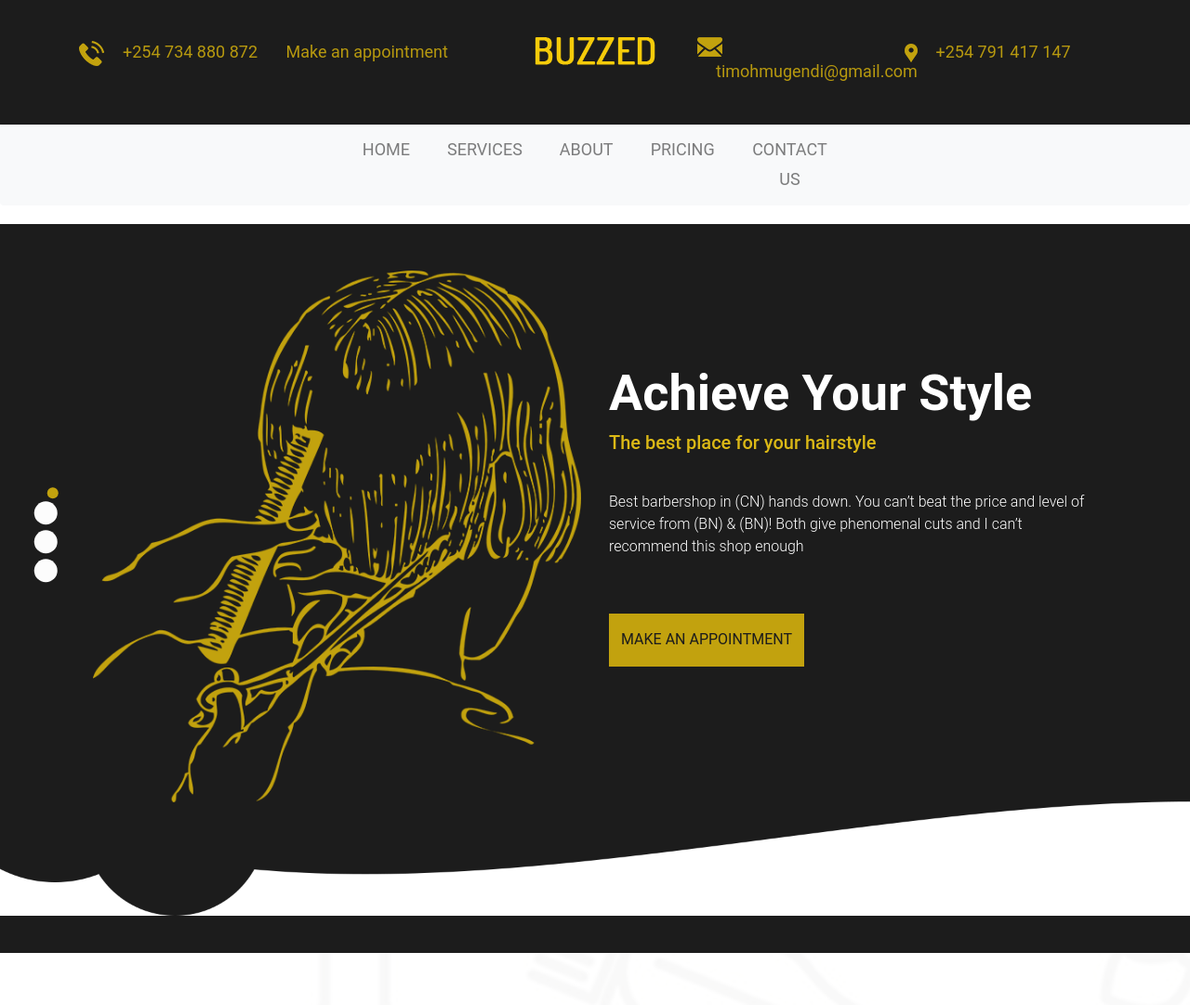
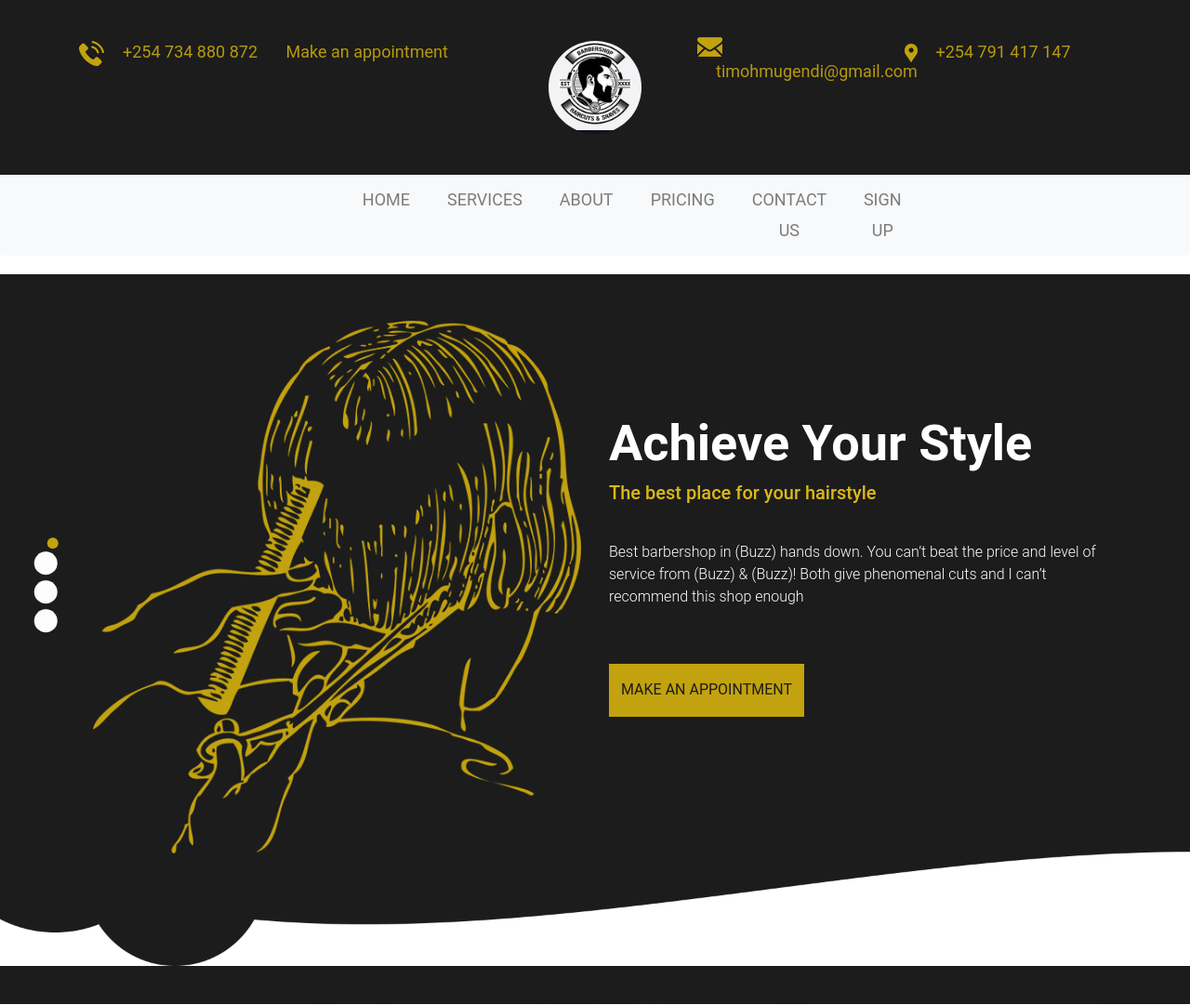
Before and after one commit to Timoh97/Fade-O-Clock-Barber, a Django app: page / in a window 1280 px wide. Shown: the top 1081 px of the page at 93% size. Run offline with Django 3.2, Linux system fonts and the light colour scheme; some libraries are stand-ins or nearby versions.

Commit message:
add signup button in homepage

```diff
--- a/application/templates/index.html
+++ b/application/templates/index.html
@@ -49,7 +49,7 @@
               </div>
             </div>
             <div class="col-sm-2">
-              <div class="logo"><a href="index.html"><img src="{% static 'images/logo.png' %}"></a></div>
+              <div class="logo"><a href=""><img src="{% static 'images/barber.jpg' %}" width="100px" style="clip-path: circle();"></a></div>
             </div>
             <div class="col-sm-5">
               <div class="contact_main">
@@ -72,11 +72,12 @@
         </button>
         <div class="collapse navbar-collapse" id="navbarNavAltMarkup">
           <div class="navbar-nav">
-            <a class="nav-item nav-link" href="index.html">HOME</a>
-            <a class="nav-item nav-link" href="services.html">SERVICES</a>
-            <a class="nav-item nav-link" href="about.html">ABOUT</a>
-            <a class="nav-item nav-link" href="pricing.html">PRICING</a>
-            <a class="nav-item nav-link" href="contact.html">CONTACT US</a>
+            <a class="nav-item nav-link" href="#">HOME</a>
+            <a class="nav-item nav-link" href="#">SERVICES</a>
+            <a class="nav-item nav-link" href="#">ABOUT</a>
+            <a class="nav-item nav-link" href="#">PRICING</a>
+            <a class="nav-item nav-link" href="#">CONTACT US</a>
+            <a class="nav-item nav-link" href="#">SIGN UP</a>
           </div>
         </div>
       </nav>
@@ -105,7 +106,7 @@
                               <div class="col-md-6">
                                 <h1 class="achive_text">Achieve Your Style</h1>
                                 <p class="best_text">The best place for your hairstyle</p>
-                                <p class="lorem_text">Best barbershop in (CN) hands down. You can’t beat the price and level of service from (BN) & (BN)! Both give phenomenal cuts and I can’t recommend this shop enough</p>
+                                <p class="lorem_text">Best barbershop in (Buzz) hands down. You can’t beat the price and level of service from (Buzz) & (Buzz)! Both give phenomenal cuts and I can’t recommend this shop enough</p>
                                 <div class="appointment_bt"><a href="#">Make an appointment</a></div>
                               </div>
                             </div>
@@ -351,7 +352,7 @@
               <li><a href="#"><img src="{% static 'images/instagram-icon.png' %}"></a></li>
             </ul>
           </div>
-          <p class="lorem_ipsum_text">Lorem ipsum dolor sit amet, consectetur adipiscing elit, sed do eiusmod tempor incididunt ut labore et dolore magna aliqua. Ut enim ad minim veniam, quis nostrud exercitation ullamco laboris nisi ut aliquip ex ea commodo consequat. Duis aute irure dolor in reprehenderit in voluptate</p>
+          <p class="lorem_ipsum_text">The most successful barbers today know how to build barber clientele using social media. Gone are the days where you could hang a striped pole outside your shop and expect people to walk in. Visit our social media sites for more insight.</p>
         </div>
       </div>
       <!-- footer section end -->
```
Also changed, not shown: static/images/barber.jpg (added).
